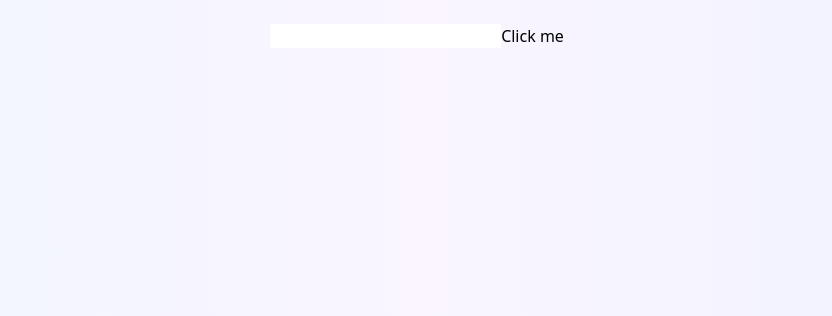
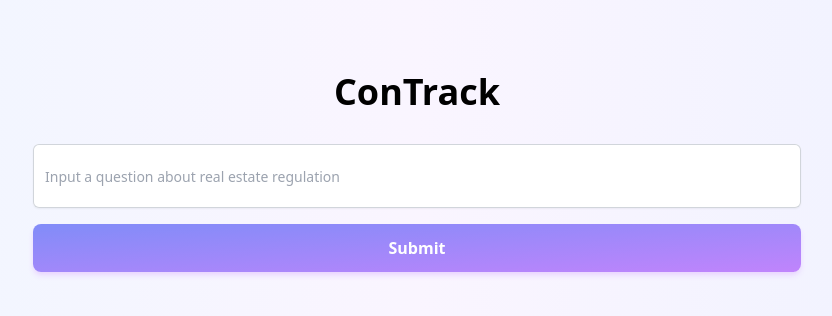
Before and after one commit to Hehk/real-estate-reg-scan, a Next.js app: page /chat in a window 1280 px wide. Shown: the top 316 px of the page, without its empty margins (223-1055 px from the left). Built offline with nearby package versions, Linux system fonts and the light colour scheme.

Commit message:
update styles/create logo

```diff
--- a/src/components/button.jsx
+++ b/src/components/button.jsx
@@ -1,4 +1,4 @@
-export default function Button({ text = "Get Started" }) {
+export default function Button({ text = "Try" }) {
     return (
         <a
             href="/chat"
--- a/src/components/header.jsx
+++ b/src/components/header.jsx
@@ -1,11 +1,10 @@
+import Logo from '@/components/logo'
 import Button from '@/components/button'
 
 export default function Header() {
     return (
-        <div className="flex justify-between py-3">
-            <h1 className="text-lg md:text-4xl 2xl:text-[3.6vw] font-black text-black">
-                ConTrack
-            </h1>
+        <div className="flex items-center justify-between py-3">
+            <Logo />
             <Button />
         </div>
     )
--- /dev/null
+++ b/src/components/logo.jsx
@@ -0,0 +1,7 @@
+export default function Logo() {
+    return (
+        <h1 className="text-lg md:text-4xl 2xl:text-[3.6vw] font-black text-black">
+            ConTrack
+        </h1>
+    )
+}
--- a/src/components/search_regulations.jsx
+++ b/src/components/search_regulations.jsx
@@ -1,5 +1,6 @@
 import { askAI } from "@/lib/my_ask_ai"
 import { useState } from 'react'
+import Logo from "@/components/logo";
 
 function Response({ response, loading, references }) {
   if (loading) {
@@ -55,15 +56,17 @@ export default function SearchRegulations() {
   }
 
   return (
-    <div>
-      <form onSubmit={onSubmit} className="flex flex-row">
+    <div className="flex flex-col items-center justify-center gap-8 mt-12 pb-32">
+      <Logo />
+      <form onSubmit={onSubmit} className="flex flex-col gap-4">
         <input
-          className={`styles.inputField`}
+          className="block w-[80vw] sm:w-[60vw] h-16 rounded-md border-0 text-gray-900 shadow-sm ring-1 ring-inset ring-gray-300 placeholder:text-gray-400 focus:ring-2 focus:ring-inset focus:ring-indigo-600 sm:py-1.5 px-3 sm:text-sm sm:leading-6"
           value={value}
           onChange={onChange}
+          placeholder="Input a question about real estate regulation"
         />
-        <button type="submit" className={`styles.submitButton`}>
-          Click me
+        <button type="submit" className="py-3 px-8 font-semibold rounded-lg shadow-md hover:shadow-md shadow-purple-200 hover:bg-opacity-90 focus:outline-none focus:ring-2 focus:ring-offset-2 focus:ring-blue-500 bg-gradient-to-br to-purple-400 from-indigo-400 text-white">
+          Submit
         </button>
       </form>
       <Response response={response} loading={loading} references={references} />
--- a/src/pages/chat.jsx
+++ b/src/pages/chat.jsx
@@ -4,7 +4,7 @@ import SearchRegulations from "@/components/search_regulations";
 export default function Chat() {
   return (
     <main className="bg-gradient-to-r from-blue-50 via-purple-50 to-indigo-50 min-h-screen flex flex-col p-6">
-      <div className="container-sm mx-auto">
+      <div className="flex flex-col item-center mx-auto">
         <SearchRegulations />
       </div>
     </main>
```
